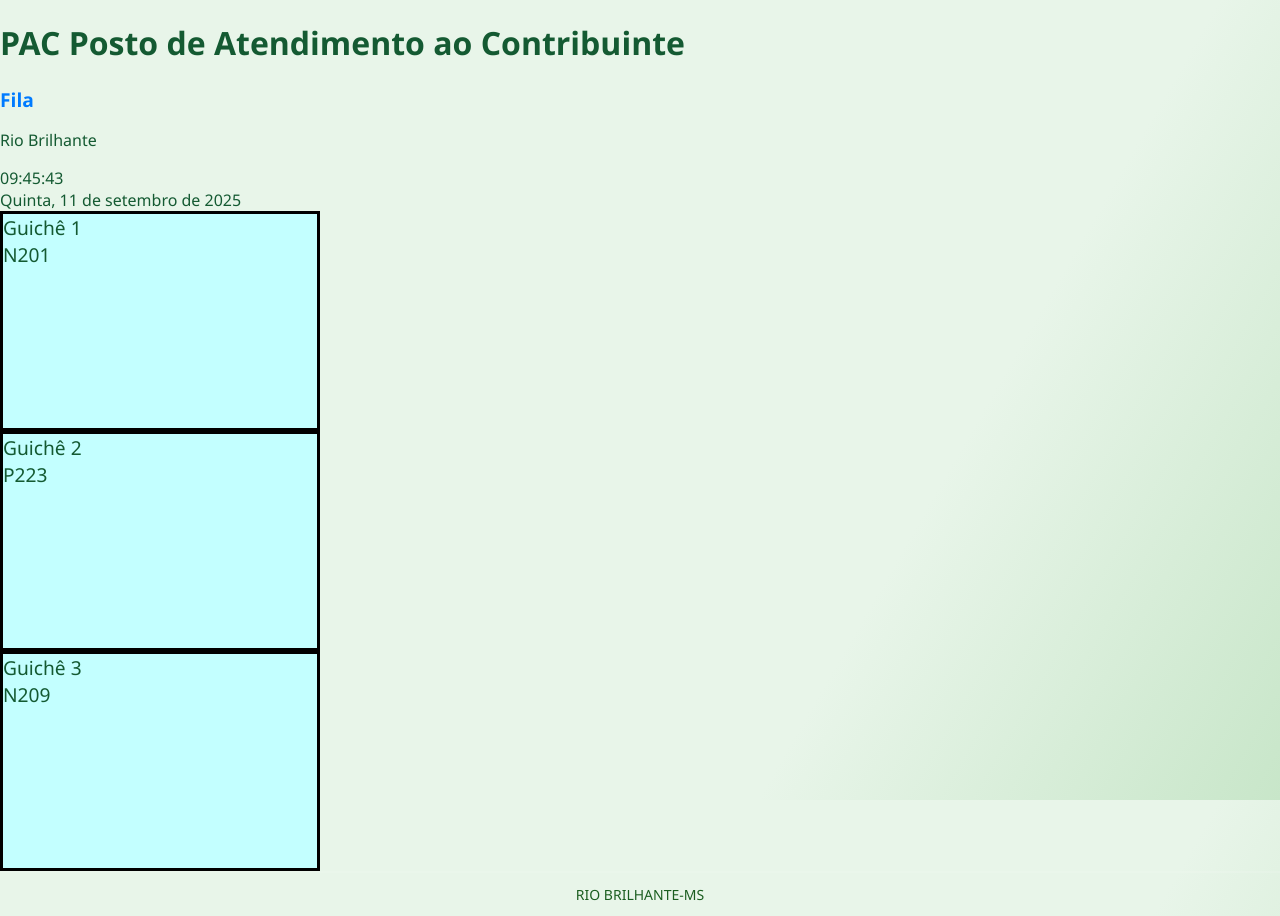
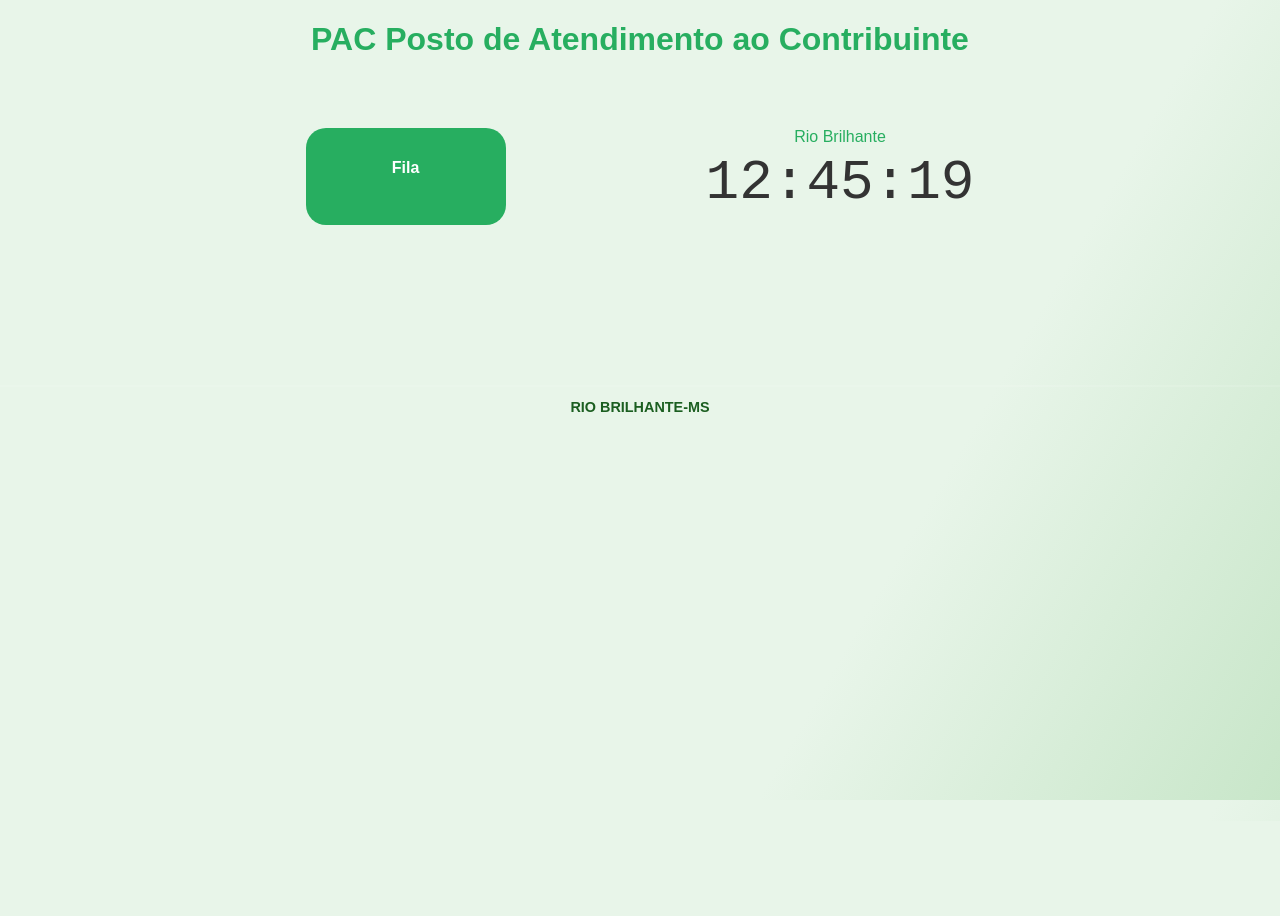
Before and after one commit to MusgoNato/PAC_ATENDIMENTO, a Flask app: page / in a window 1280 px wide. After the commit the page ends 800 px from the top, so only its background shows below. Run offline with Flask 3, Linux system fonts and the light colour scheme; some libraries are stand-ins or nearby versions.

Commit message:
PainelPac

```diff
--- a/static/painel.js
+++ b/static/painel.js
@@ -15,6 +15,7 @@
     }
 
     const data = await response.json();
+    console.log(data);
 
     // Contêineres
     const queueContainer = document.getElementById('fila-de-espera');
@@ -28,7 +29,7 @@
 
     // 1. Renderizar a Fila de Espera
     if (data.fila_de_espera && data.fila_de_espera.length > 0) {
-        data.fila_de_espera.forEach(item => {
+        data.fila_de_espera.slice(0, 4).forEach(item => {
             const queueItem = document.createElement('div');
             queueItem.className = 'fila-item';
             queueItem.innerHTML = `<span class="senha-numero">${item.numero}</span>`;
@@ -56,7 +57,8 @@
             atendendoContainer.appendChild(atendendoItem);
         });
     } else {
-        atendendoContainer.innerHTML = '<p>Nenhum guichê em atendimento.</p>';
+        aten
+        dendoContainer.innerHTML = '<p>Nenhum guichê em atendimento.</p>';
     }
 
     // 3. Renderizar Guichês Disponíveis
@@ -64,7 +66,6 @@
         data.guiches_disponiveis.forEach(item => {
             const disponivelItem = document.createElement('div');
             disponivelItem.className = 'guiche-disponivel-item';
-            disponivelItem.innerHTML = `<p>${item.nome}</p>`;
             disponiveisContainer.appendChild(disponivelItem);
         });
     } else {
@@ -76,9 +77,20 @@
   }
 }
 
+function atualizarRelogio() {
+      const agora = new Date();
+      const horas = String(agora.getHours()).padStart(2, '0');
+      const minutos = String(agora.getMinutes()).padStart(2, '0');
+      const segundos = String(agora.getSeconds()).padStart(2, '0');
+      const horaAtual = `${horas}:${minutos}:${segundos}`;
+
+      document.getElementById('relogio').textContent = horaAtual;
+    }
 
 async function inicializar_painel() {
     await fetchAndRenderQueue();
+    setInterval(atualizarRelogio, 1000);
+    atualizarRelogio();
 }
 
 socket.on('fila_atualizada', async () =>{
@@ -89,23 +101,23 @@
 
 inicializar_painel();
 
-// document.addEventListener('DOMContentLoaded', function() {
-//   const btn = document.getElementById('animar-btn');
-//   const topo = document.getElementById('painel-topo-texto');
-//   const guiche1 = document.getElementById('guiche1-conteudo');
-//   if (btn && topo-texto && guiche1) {
-//     btn.addEventListener('click', function() {
-//       // Fade out topo-texto
-//       topo.classList.add('fade-out');
-//       setTimeout(() => {
-//         topo.style.visibility = 'hidden';
-//         // Fade in no guiche
-//         guiche1.textContent = topo-texto.textContent;
-//         guiche1.classList.add('fade-in');
-//         setTimeout(() => {
-//           guiche1.classList.remove('fade-in');
-//         }, 700);
-//       }, 700);
-//     });
-//   }
-// });
+document.addEventListener('DOMContentLoaded', function() {
+  const btn = document.getElementById('animar-btn');
+  const topo = document.getElementById('painel-topo-texto');
+  const guiche1 = document.getElementById('guiche1-conteudo');
+  if (btn && topo && guiche1) {
+    btn.addEventListener('click', function() {
+      // Fade out topo-texto
+      topo.classList.add('fade-out');
+      setTimeout(() => {
+        topo.style.visibility = 'hidden';
+        // Fade in no guiche
+        guiche1.textContent = topo-texto.textContent;
+        guiche1.classList.add('fade-in');
+        setTimeout(() => {
+          guiche1.classList.remove('fade-in');
+        }, 700);
+      }, 700);
+    });
+  }
+});
--- a/static/style.css
+++ b/static/style.css
@@ -385,116 +385,102 @@
 }
 /*------------Fim login atendente------------*/
 
-/*------------Painel-------------*/
-.bodyPainel{
-  display: flex;
-  flex-direction: column;
-  align-items: center;
-  margin: 50px;
-  background: linear-gradient(120deg, #078282 100%, #acb6e0 100%);
-  color: var(--text);
-  font-family: 'Segoe UI', Tahoma, sans-serif;
+body {
+  font-family: Arial, sans-serif;
+  background-color: #f0fff0;
+  margin: 600;
+  padding: 600;
+  text-align: center;
+  color: #27ae60;
 }
 
-/* Texto rolando fora da caixa */
-.faixa {
-  width: 100%;
-  overflow: hidden;
-  border-bottom: 1px solid black;
-  margin-bottom: 20px; /* espaço entre faixa e painel */
-  position: relative;
-  height: 30px;
+/* Título */
+header h1 {
+  margin-top: 20px;
+  font-size: 1.8rem;
+  font-weight: bold;
 }
 
-.texto-rolando {
-  white-space: nowrap;
-  font-size: 1.5em;
-  font-weight: bold;
+/* Container principal */
+.container {
+  display: flex;
   justify-content: center;
-  align-items: center;
-  color: #070707;
-  animation: mover 15s linear infinite;
-}
-
-@keyframes mover {
-  from {
-    transform: translateX(-100%);
-  }
-  to {
-    transform: translateX(100%);
-  }
+  gap: 200px;   /* espaço entre fila e relógio */
+  margin-top: 60px;
 }
 
 .painel {
   display: grid;
-  grid-template-areas:
-    "topo topo topo"
-    "esq meio dir";
-  grid-gap: 70px;
-  justify-items: center;
-  align-items: center;
+  grid-template-columns: 200px 1fr; /* Fila à esquerda, relógio ao centro */
+  gap: 40px;
+  justify-content: center;
+  align-items: start;
+  margin-top: 20px;
 }
 
-.painel > div {
+/* Caixa da fila */
+.fila {
+  background-color: #27ae60;
+  color: white;
   border-radius: 20px;
-  display: flex;
-  flex-direction: column;
-  font-weight: bold;
-  color: #000000;
+  padding: 15px;
   text-align: center;
-  justify-content: center;
-  align-items: center;
+  width: 200px;
+
 }
 
-.topo {
-  grid-area: topo;
-  width: 500px;
-  height: 300px;
-  border: 3px solid black;
-  font-size: 5.5em;
-  background: linear-gradient(120deg, #c3ffff 100%, #81c784 100%);
+.fila p {
+  font-weight: bold;
+  margin-bottom: 10px;
+}
+
+.fila-item {
+  background: white;
+  color: #27ae60;
+  margin: 6px 0;
+  padding: 10px;
+  border-radius: 12px;
+  font-weight: bold;
+}
+
+/* Relógio */
+.relogio-container {
+  text-align: center;
+}
+
+.cidade {
+  font-size: 1rem;
+  margin-bottom: 5px;
+}
+
+.relogio {
+  font-size: 3.5rem;
+  font-family: 'Courier New', monospace;
+  color: #333;
+  margin-bottom: 10px;
+}
+
+/* Guichês em grid */
+.guiches {
   display: flex;
   justify-content: center;
-  align-items: center;
+  gap: 30px;
+  margin-top: 40px;
 }
 
-.guiche {
-  width: 320px;
-  height: 220px;
-  border: 3px solid black;
-  font-size: 1.2em;
-  background: linear-gradient(120deg, #c3ffff 100%, #81c784 100%);
-  position: relative;
+.guiche-atendimento-item {
+  background-color: #27ae60;
+  color: white;
+  border-radius: 20px;
+  padding: 20px 40px;
+  font-weight: bold;
+  text-align: center;
+  font-size: 1.2rem;
 }
 
-.titulo {
-  position: absolute;
-  top: 10px;
-  left: 0;
-  width: 100%;
-  text-align: center;
-  font-size: 1.2em;
+/* Rodapé */
+footer {
+  margin-top: 40px;
+  font-size: 0.9rem;
+  font-weight: bold;
 }
-
-.conteudo {
-  position: absolute;
-  top: 50%;
-  left: 50%;
-  transform: translate(-50%, -50%);
-  font-size: 2.5em;
-}
-.fade-out {
-  animation: fadeOut 0.7s forwards;
-}
-.fade-in {
-  animation: fadeIn 0.7s;
-}
-@keyframes fadeOut {
-  from { opacity: 1; }
-  to { opacity: 0; }
-}
-@keyframes fadeIn {
-  from { opacity: 0; }
-  to { opacity: 1; }
-}
-/*-------------Fim painel-------------*/
--- a/templates/painel/painel.html
+++ b/templates/painel/painel.html
@@ -18,22 +18,34 @@
 <body>
   <h1>PAC Posto de Atendimento ao Contribuinte</h1>
 
-  <div class="fila">
-  <h3>Fila</h3>
-  <ul id="lista-fila">
-    <!-- senhas aparecem aqui -->
-  </ul>
-</div>
 
+  <div class="container">
+    <!-- Fila -->
+    <div class="fila">
+      <p>Fila</p>
+      <div id="fila-de-espera"></div>
+    </div>
 
-    <div>
-      <p>Rio Brilhante</p>
-      <div class="relogio" id="relogio">09:45:43</div>
-      <div class="data">Quinta, 11 de setembro de 2025</div>
-      <div class="guiches">
-        <div class="guiche">Guichê 1<br>N201</div>
-        <div class="guiche">Guichê 2<br>P223</div>
-        <div class="guiche">Guichê 3<br>N209</div>
+    <!-- Relógio -->
+    <div class="relogio-container">
+      <div class="cidade">Rio Brilhante</div>
+      <div class="relogio" id="relogio">00:00:00</div>
+      <div class="data" id="date"></div>
+    </div>
+  </div>
+
+  <!-- Guichês -->
+  <div id="guiches_atendimento" class="guiches">
+    <!-- O JS vai preencher -->
+  </div>
+
+  <div id="guiches_disponiveis" class="guiches"
+    <!-- O JS vai preencher -->
+  </div>
+
+    <div id="guiches_atendimento" class="guiches">
+    <!-- O JS vai preencher -->
+  </div>
       </div>
       <footer>RIO BRILHANTE-MS</footer>
     </div>
```
